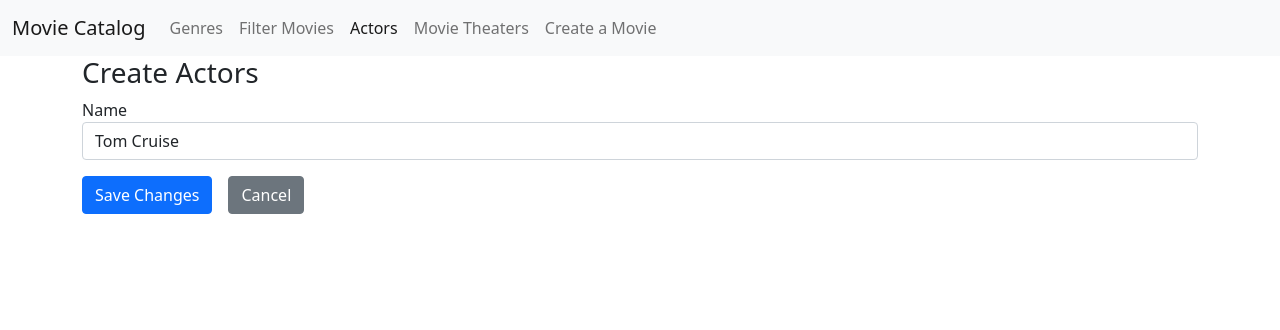
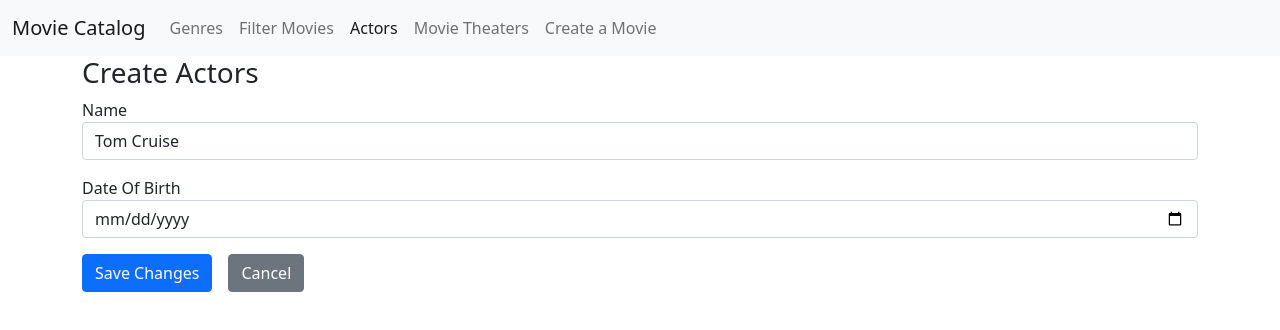
Before and after one commit to popularbelbase07/PopularCinemaHouse, a React (Create React App) app: page /actors/create in a window 1280 px wide. Shown: the top 330 px of the page. Built offline with nearby package versions, Linux system fonts and the light colour scheme.

Commit message:
Create a DateField component in the Form directory and add the calander in the actors/create

```diff
--- a/src/actors/ActorForms.tsx
+++ b/src/actors/ActorForms.tsx
@@ -3,38 +3,43 @@
 import TextField from "../forms/TextField";
 import Button from "../Utils/Button";
 import { actorCreationDTO } from "./Actors.model";
-import * as Yup from 'yup';
+import * as Yup from "yup";
+import DateField from "../forms/DateField";
 
-export default function ActorForm(props: actorFormProps){
-
+export default function ActorForm(props: actorFormProps) {
   return (
-
     <Formik
       initialValues={props.model}
-        onSubmit = {props.onSubmit}
+      onSubmit={props.onSubmit}
       // Validation Scheme added validation on the form
-        validationSchema = {Yup.object({
-            name: Yup.string().required('This field should be Required !! ').firstLetterUppercase()
+      validationSchema={Yup.object({
+        name: Yup.string()
+          .required("This field should be Required !! ")
+          .firstLetterUppercase(),
+        dateOfBirth: Yup.date().nullable().required("This field is required "),
       })}
     >
       {(formikProps) => (
         <Form>
           <TextField field={"name"} displayName={"Name"} />
-    <Button disabled= {formikProps.isSubmitting}
-    type="submit"
-    > Save Changes</Button>
-    <Link to="/actors" className = "btn btn-secondary">Cancel</Link>
-
+          <DateField displayName="Date Of Birth" field="dateOfBirth" />
+          <Button disabled={formikProps.isSubmitting} type="submit">
+            {" "}
+            Save Changes
+          </Button>
+          <Link to="/actors" className="btn btn-secondary">
+            Cancel
+          </Link>
         </Form>
-
       )}
-
-
     </Formik>
-    )
+  );
 }
 
-interface actorFormProps{
+interface actorFormProps {
   model: actorCreationDTO;
-    onSubmit(values:actorCreationDTO, action: FormikHelpers<actorCreationDTO>): void;
+  onSubmit(
+    values: actorCreationDTO,
+    action: FormikHelpers<actorCreationDTO>
+  ): void;
 }
--- /dev/null
+++ b/src/forms/DateField.tsx
@@ -0,0 +1,32 @@
+import { useFormikContext } from "formik";
+
+export default function DateField(props: dateFieldProps) {
+  //Formik is comes with the context and it allows us to access the several of the values
+  const { values, validateForm, touched, errors } = useFormikContext<any>();
+
+  return (
+    <div className="mb-3">
+      <label htmlFor={props.field}>{props.displayName}</label>
+
+      <input
+        type="date"
+        className="form-control"
+        id={props.field}
+        name={props.field}
+        defaultValue={values[props.field]?.toLocaleDateString("en-CA")}
+        onChange={(e) => {
+          const date = new Date(e.currentTarget.value + "T00:00:00");
+          values[props.field] = date;
+          validateForm();
+        }}
+      />
+      {touched[props.field] && errors[props.field] ? (
+        <div className="text-danger">{errors[props.field]?.toString()}</div>
+      ) : null}
+    </div>
+  );
+}
+interface dateFieldProps {
+  field: string;
+  displayName: string;
+}
--- a/src/movies/FilterMovies.tsx
+++ b/src/movies/FilterMovies.tsx
@@ -35,7 +35,6 @@
                 />
               </div>
 
-
               <div className="col-auto">
                 <select
                   className="form-select"
@@ -58,7 +57,10 @@
                     name="upcommingReleases"
                     type="checkbox"
                   />
-                <label className="form-check-label" htmlFor="upcommingReleases">
+                  <label
+                    className="form-check-label"
+                    htmlFor="upcommingReleases"
+                  >
                     Upcomming Releases
                   </label>
                 </div>
```
Lines whose indentation alone changed are shown as unchanged.
